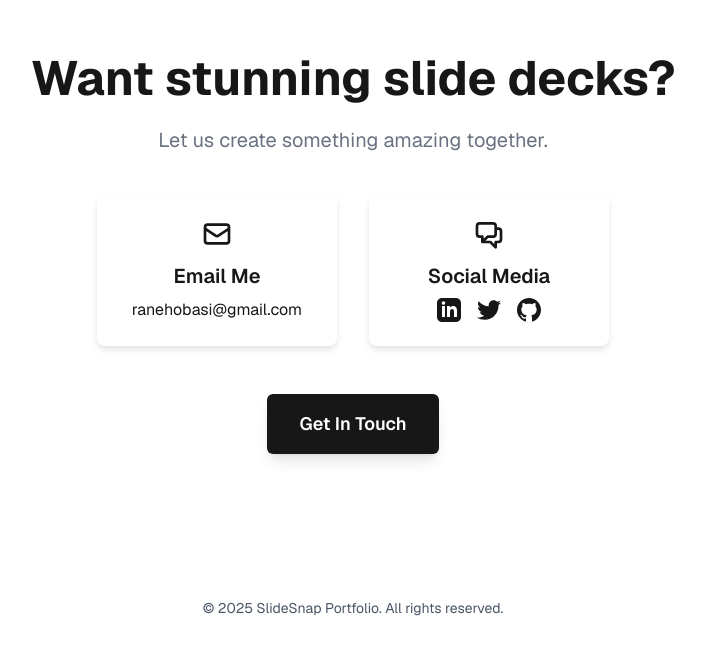
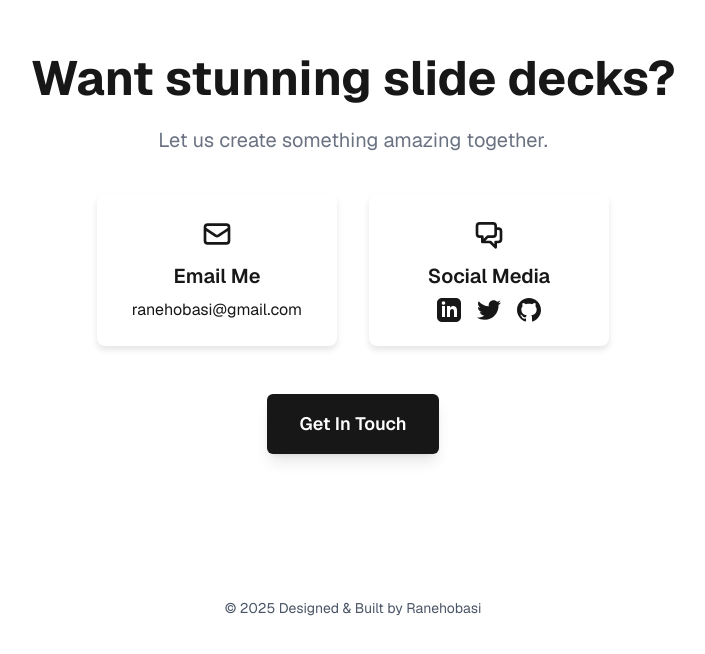
Before and after one commit to Ranecodes/slidesnap-portfolio, a Next.js app: page / in a window 1280 px wide. Shown: the part 1750-2404 px from the top of the page, without its empty margins (287-992 px from the left). Built offline with nearby package versions, Linux system fonts and the light colour scheme.

Commit message:
footer edited

```diff
--- a/src/app/page.tsx
+++ b/src/app/page.tsx
@@ -54,7 +54,7 @@ export default function Home() {
         variants={sectionVariants}
       >
         <p className="text-sm text-gray-600 dark:text-gray-400">
-          &copy; 2025 SlideSnap Portfolio. All rights reserved.
+        &copy; 2025 Designed & Built by Ranehobasi
         </p>
       </motion.footer>
     </div>
```
